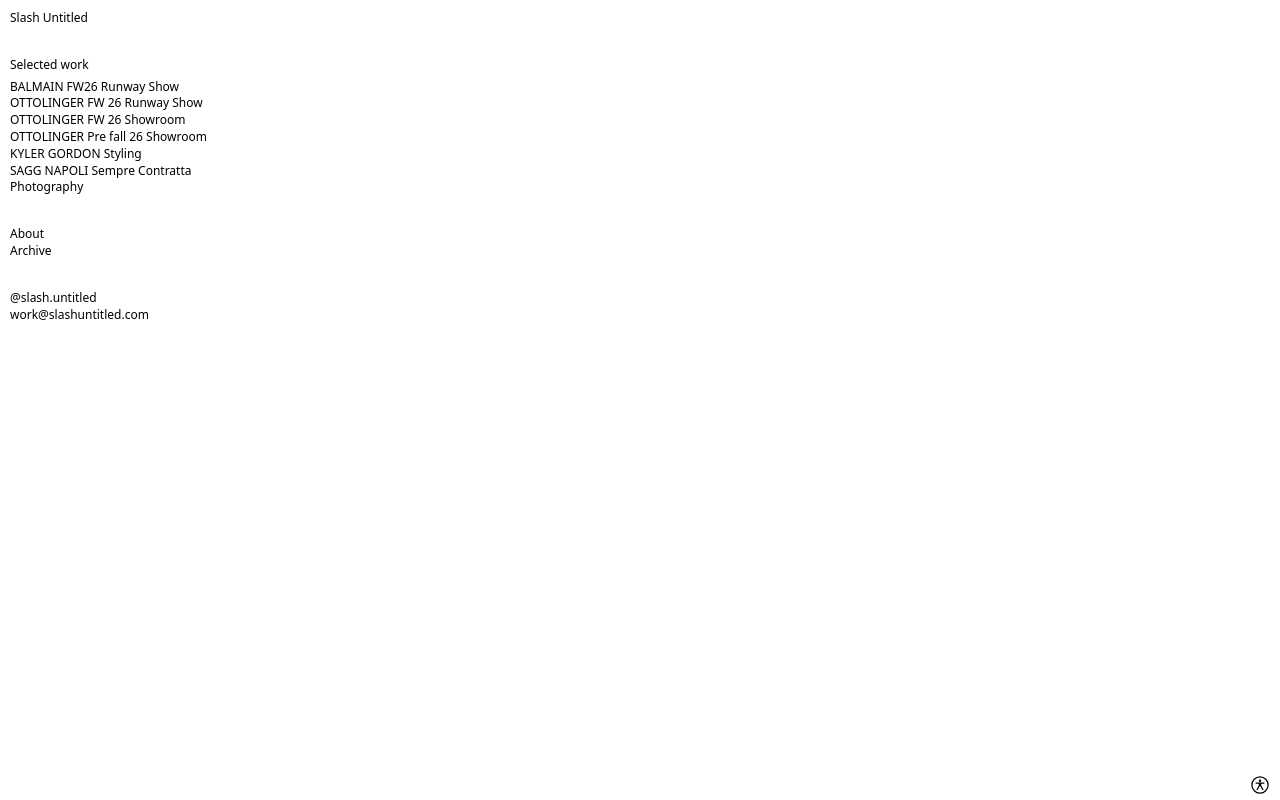
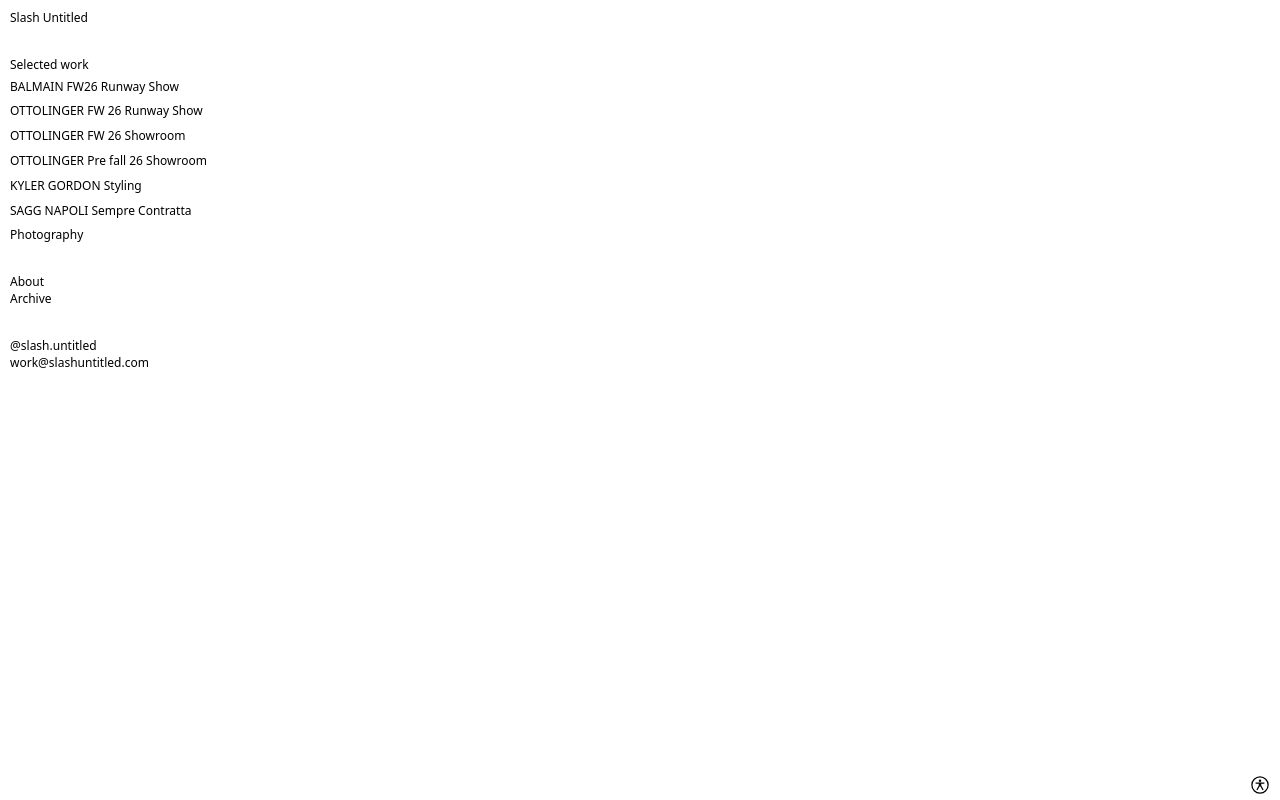
Before and after one commit to MarkClubine/slashuntitled.com, a Nuxt app: page / in a window 1280 px wide. Built offline with nearby package versions, Linux system fonts and the light colour scheme; a web font is replaced by a local one.

Commit message:
Update index.vue

```diff
--- a/pages/index.vue
+++ b/pages/index.vue
@@ -12,7 +12,7 @@
   <div>
     <section class="mb-[30px]" aria-labelledby="selected-work-heading">
       <h2 id="selected-work-heading" class="mb-[5px] font-normal">Selected work</h2>
-      <ul>
+      <ul class="flex flex-col gap-[8px]">
         <li v-for="item in site.selectedWork" :key="item.slug">
           <a
             v-if="item.url"
```
